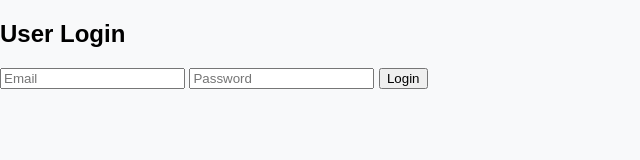
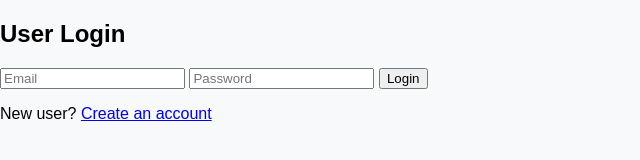
Before and after one commit to indian1989/dial4service, a plain HTML site: page frontend/user/login.html in a window 1280 px wide. Shown: the whole page, without its empty margins (0-640 px from the left). Drawn offline with Linux system fonts and the light colour scheme.

Commit message:
Update login.html

```diff
--- a/frontend/user/login.html
+++ b/frontend/user/login.html
@@ -13,6 +13,10 @@
   <input type="password" id="password" placeholder="Password" required>
   <button type="submit">Login</button>
 </form>
+
+<p class="switch-link">
+  New user? <a href="register.html">Create an account</a>
+</p>
 
 <script>
 document.getElementById("userLoginForm").addEventListener("submit", function(e){
```
